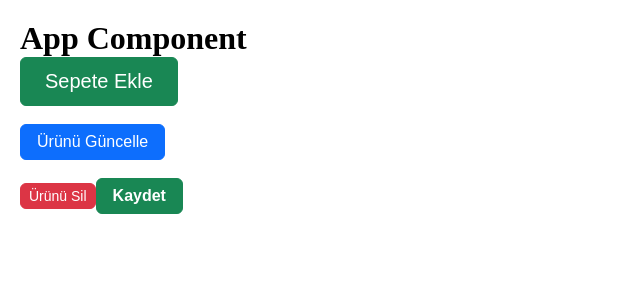
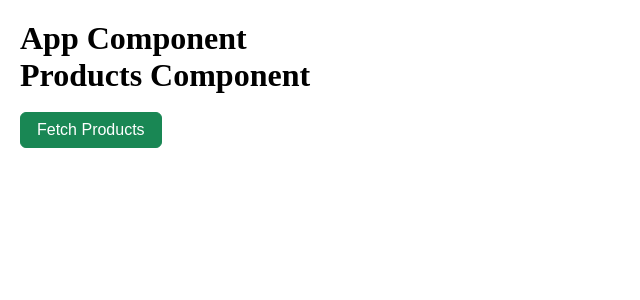
Before and after one commit to eminbasbayan/albaraka-temel-react, a React (Vite) app: page / in a window 1280 px wide. Shown: the top 300 px of the page, without its empty margins (0-640 px from the left). Built offline with nearby package versions, Linux system fonts and the light colour scheme.

Commit message:
fetch products

```diff
--- a/src/App.jsx
+++ b/src/App.jsx
@@ -5,22 +5,7 @@ function App() {
   return (
     <div>
       <h1>App Component</h1>
-      <Button color="success" size="lg">
-        Sepete Ekle
-      </Button>
-      <br />
-      <br />
-      <Button color="primary">Ürünü Güncelle</Button>
-      <br />
-      <br />
-      <Button color="danger" size="sm">
-        Ürünü Sil
-      </Button>
-
-      <Button color="success">
-        <b>Kaydet</b>
-      </Button>
-      {/* <Products /> */}
+      <Products />
     </div>
   );
 }
--- a/src/components/Products/ProductItem.jsx
+++ b/src/components/Products/ProductItem.jsx
@@ -1,3 +1,4 @@
+import Button from '../UI/Button';
 import './ProductItem.css';
 
 function ProductItem({ image, title, price, description }) {
@@ -12,7 +13,7 @@ function ProductItem({ image, title, price, description }) {
         <p className='product-description'>{description}</p>
         <span>{price}₺</span>
 
-        <button>Sepete Ekle</button>
+       <Button color="primary">Sepete Ekle</Button>
       </div>
     </div>
   );
--- a/src/components/Products/Products.jsx
+++ b/src/components/Products/Products.jsx
@@ -1,13 +1,36 @@
+import Button from '../UI/Button';
 import ProductItem from './ProductItem';
+
 import { productsData } from '../../data';
 import './Products.css';
+import { useState } from 'react';
+
+// https://fakestoreapi.com/products
 
 function Products() {
+  const [products, setProducts] = useState([]);
+
+  async function fetchProducts() {
+    try {
+      const res = await fetch('https://fakestoreapi.com/products');
+      const data = await res.json();
+      setProducts(data);
+    } catch (err) {
+      console.log(err);
+    }
+  }
+
   return (
     <div className="products">
       <h1>Products Component</h1>
+      <br />
+      <Button color="success" onClick={fetchProducts}>
+        Fetch Products
+      </Button>
+      <br />
+      <br />
       <div className="products-wrapper">
-        {productsData.map((product, index) => {
+        {products.map((product) => {
           return (
             <ProductItem
               key={product.id}
--- a/src/components/UI/Button.jsx
+++ b/src/components/UI/Button.jsx
@@ -3,10 +3,8 @@ import PropTypes from 'prop-types';
 import './Button.css';
 
 function Button(props) {
-  console.log(props);
-
   return (
-    <button className={`btn btn-${props.color} btn-${props.size}`}>
+    <button className={`btn btn-${props.color} btn-${props.size}`} onClick={props.onClick}>
       {props.children}
     </button>
   );
```
